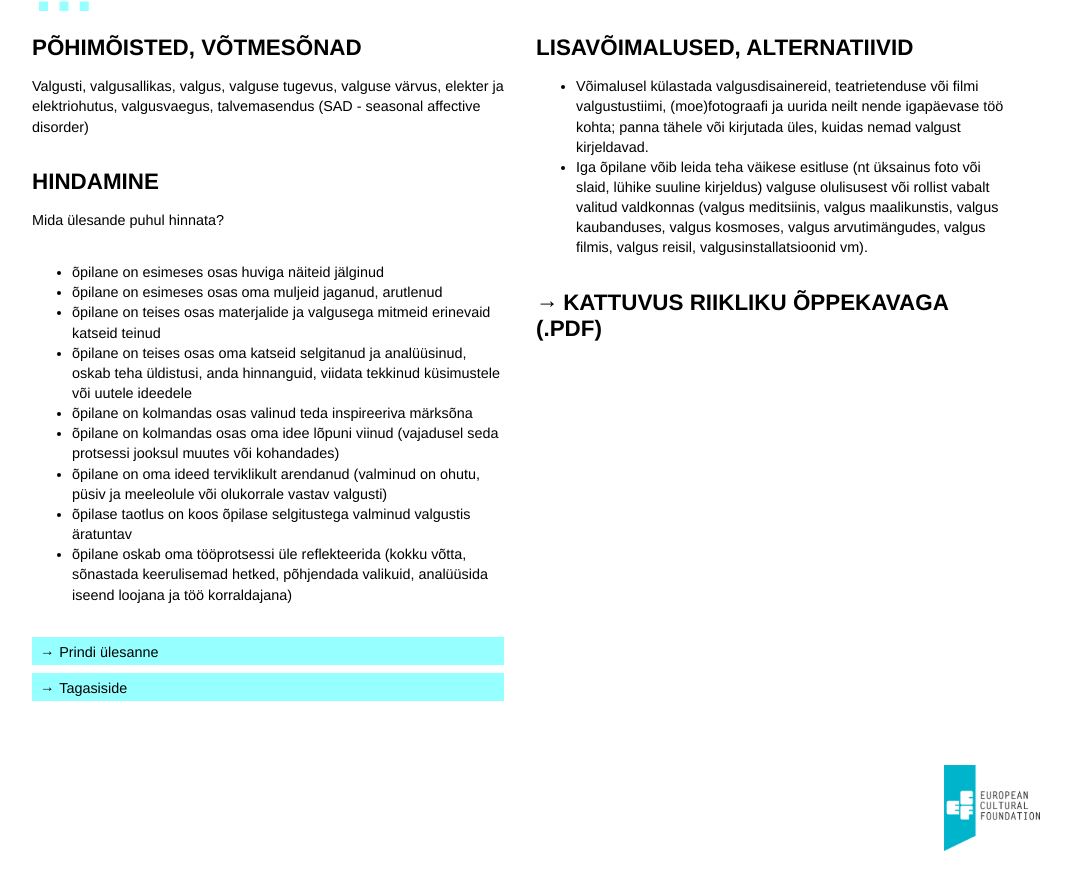
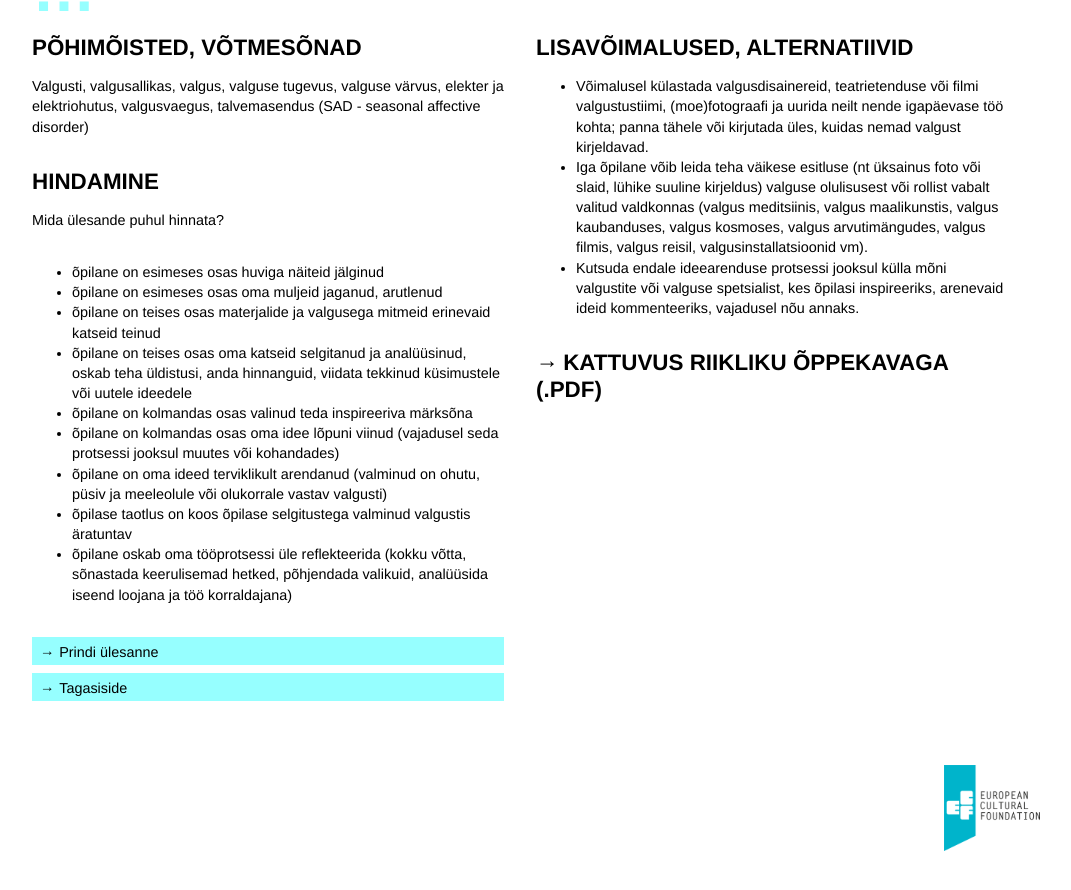
Before and after one commit to ruumiharidus/ruumiharidus.github.io, a Jekyll site: the page built from _posts/2015-12-18-saagu-valgus.md, in a window 1280 px wide and 900 px high, scrolled down 3407 px. Shown: the top 890 px of the window, without its empty margins (104-1175 px from the left). Built offline with Jekyll 4.4.1, drawn with Linux system fonts in a browser that asks for light colours; nearby versions of some CDN libraries.

Commit message:
Updated 2015-12-18-saagu-valgus.md

```diff
--- a/_posts/2015-12-18-saagu-valgus.md
+++ b/_posts/2015-12-18-saagu-valgus.md
@@ -102,6 +102,7 @@ Mida ülesande puhul hinnata?
 
 - Võimalusel külastada valgusdisainereid, teatrietenduse või filmi valgustustiimi, (moe)fotograafi ja uurida neilt nende igapäevase töö kohta; panna tähele või kirjutada üles, kuidas nemad valgust kirjeldavad.
 - Iga õpilane võib leida teha väikese esitluse (nt üksainus foto või slaid, lühike suuline kirjeldus) valguse olulisusest või rollist vabalt valitud valdkonnas (valgus meditsiinis, valgus maalikunstis, valgus kaubanduses, valgus kosmoses, valgus arvutimängudes, valgus filmis, valgus reisil, valgusinstallatsioonid vm).
+- Kutsuda endale ideearenduse protsessi jooksul külla mõni valgustite või valguse spetsialist, kes õpilasi inspireeriks, arenevaid ideid kommenteeriks, vajadusel nõu annaks.
 
 [Kattuvus riikliku õppekavaga (.pdf)]({{ site.baseurl }}/assets/documents/hello.pdf){:class='national-pdf'}
 </section>
```
